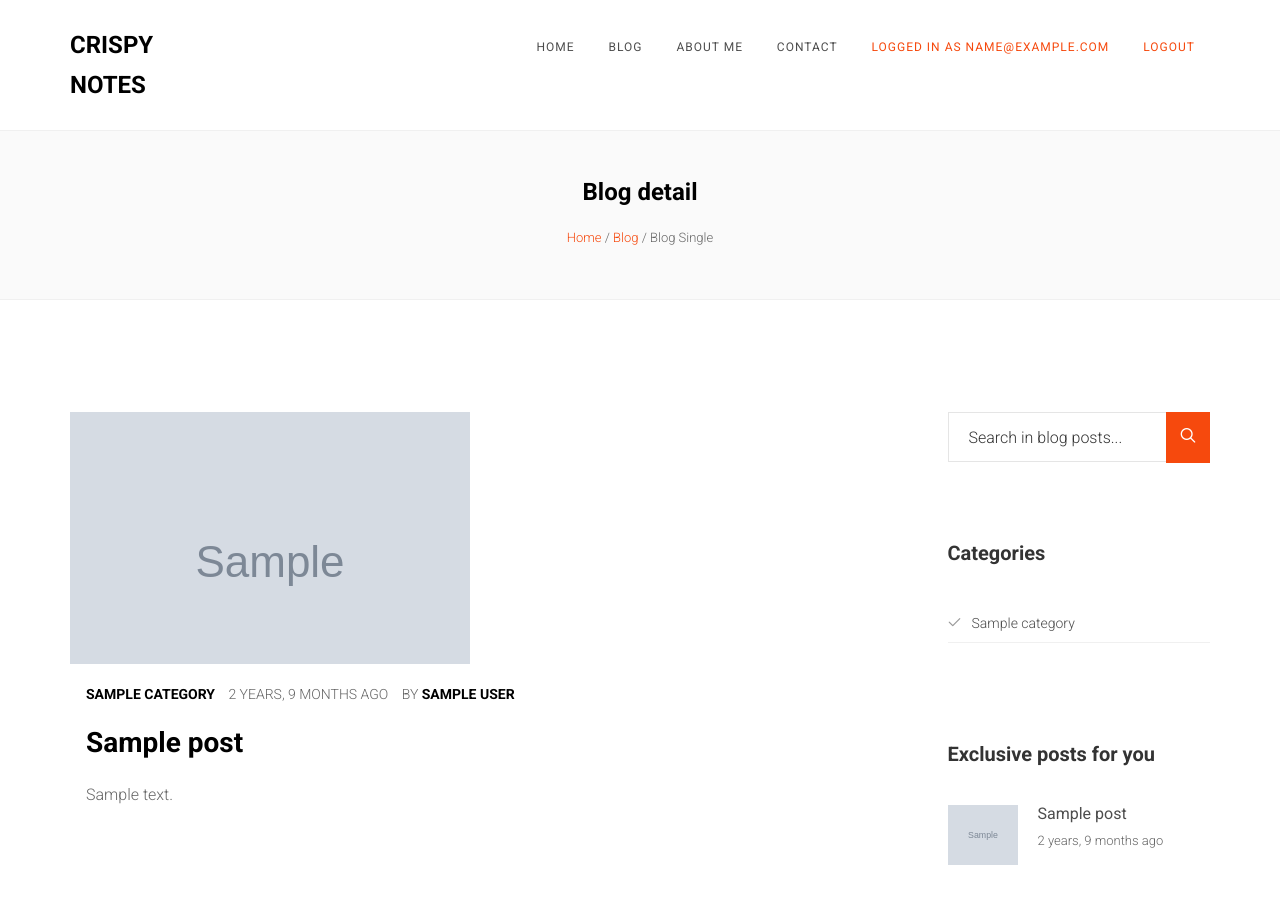
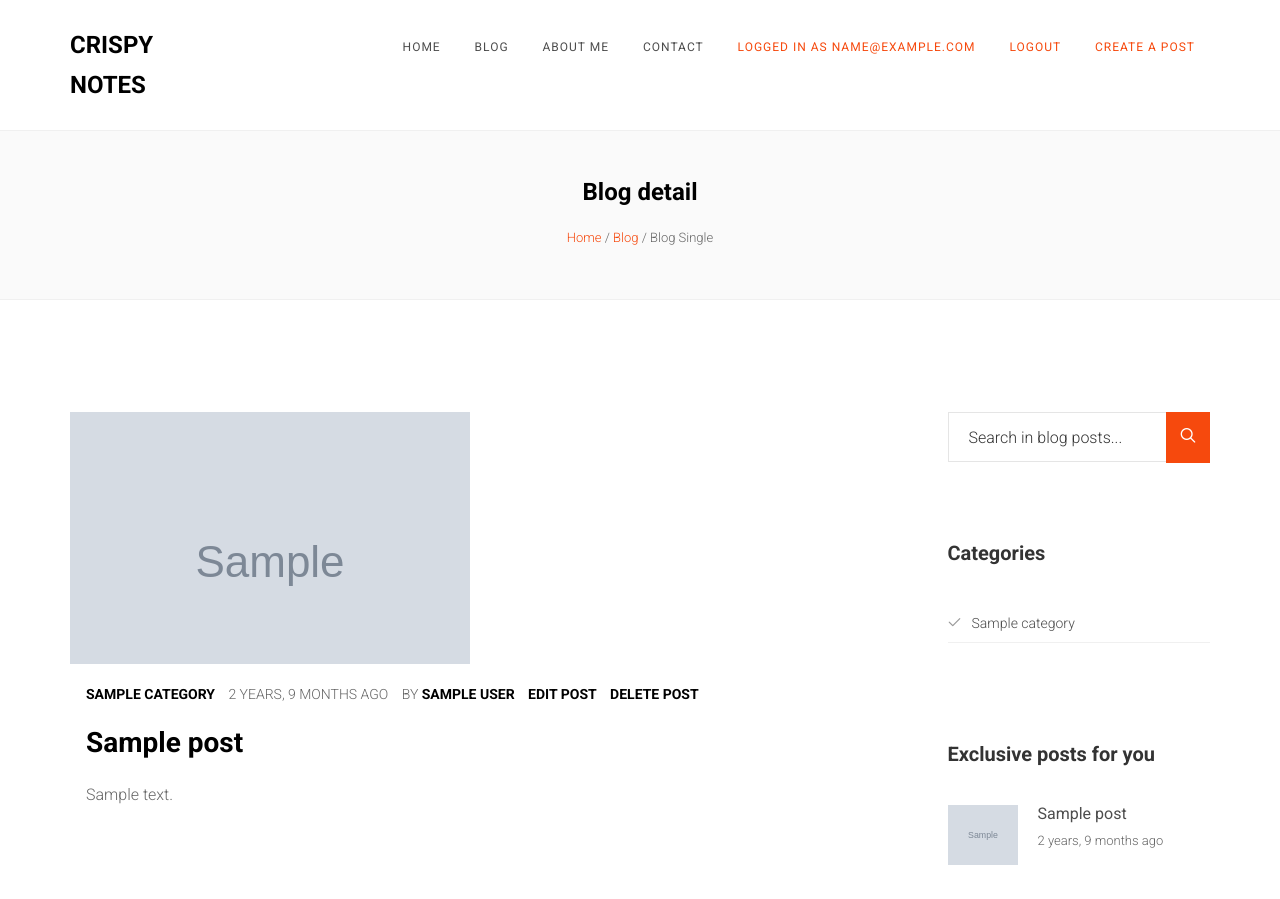
Before and after one commit to EverLookNeverSee/crispy_notes, a Django app: page /blog/post/1/ in a window 1280 px wide. Shown: the top 899 px of the page. Run offline with Django 3.2, Linux system fonts and the light colour scheme; a user stored in the database is signed in; tables that the repository leaves empty hold one stand-in row (values such as "Sample post"); grey boxes marked "Sample" are stand-in pictures; some libraries are stand-ins or nearby versions; some web fonts are replaced.

Commit message:
Adding post create, edit and delete buttons

```diff
--- a/core/templates/base.html
+++ b/core/templates/base.html
@@ -74,6 +74,7 @@
 								{% if request.user.is_authenticated %}
 								<li class="active"><a href="#">Logged in as {{ request.user.email}}</a></li>
 								<li class="active"><a href="{% url 'accounts:logout' %}">Logout</a></li>
+								<li class="active"><a href="{% url 'blog:post-create' %}">Create a post</a></li>
 								{% else %}
 								<li class="active"><a href="{% url 'accounts:login' %}">Login</a></li>
 								<li class="active"><a href="{% url 'accounts:signup' %}">SignUp</a></li>
--- a/core/templates/blog/blog-single.html
+++ b/core/templates/blog/blog-single.html
@@ -32,6 +32,10 @@
 											{% endfor %}
 											<span class="date">{{ post.publish_date|naturaltime}}</span>
 											<span class="pos">By <a href="{% url 'blog:author' author_email=post.author %}">{{ post.author.first_name }} {{ post.author.last_name }}</a></span>
+											{% if post.author.user.email == request.user.email %}
+											<span><a href="{% url 'blog:post-edit' pk=post.id %}">Edit post</a></span>
+											<span><a href="{% url 'blog:post-delete' pk=post.id %}">Delete post</a></span>
+											{% endif %}
 										</p>
 										<h2><a href="{% url 'blog:post-detail' pk=post.id %}">{{ post.title }}</a></h2>
 										<p>
```
